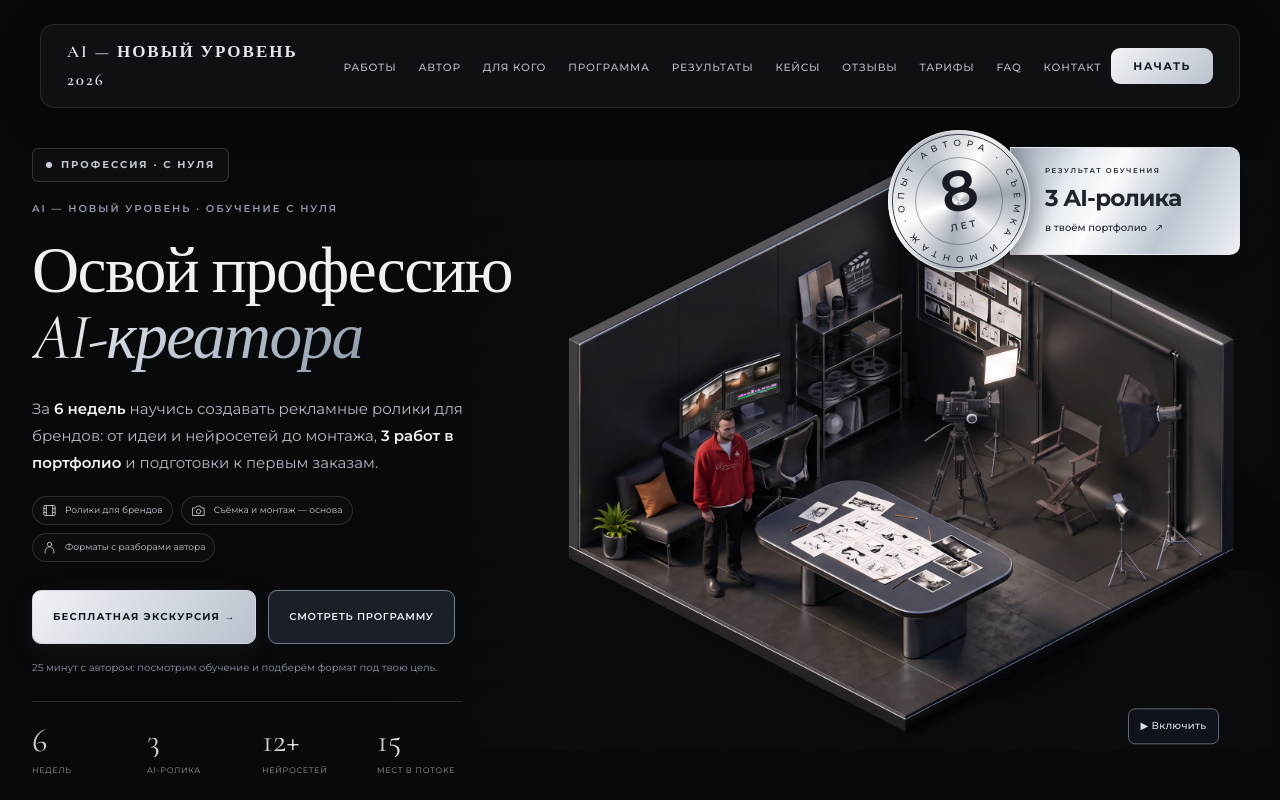
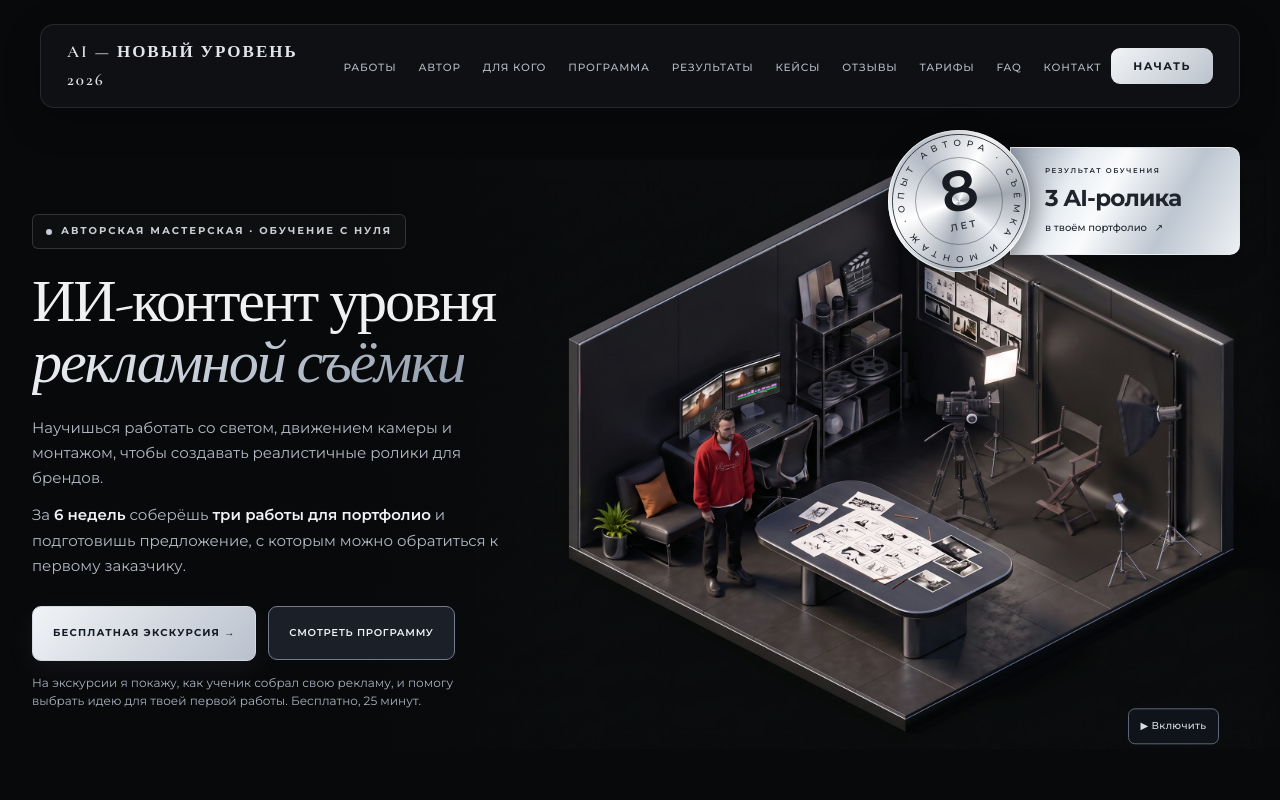
Before and after one commit to akapsutyanov/site, a plain HTML site: page master/index.html in a window 1280 px wide. Shown: the top 800 px of the page. Drawn offline with nearby package versions, Linux system fonts and the light colour scheme; animation ran at ten frames a second.

Commit message:
Обновить первый экран курса и стабилизировать переход к экскурсии

```diff
--- a/master/index.html
+++ b/master/index.html
@@ -3,8 +3,8 @@
 <head>
 <meta charset="UTF-8">
 <meta name="viewport" content="width=device-width, initial-scale=1.0">
-<title>Профессия AI-креатор — AI Новый Уровень 2026</title>
-<meta name="description" content="Освой профессию AI-креатора с нуля: 6 недель, рекламные ролики для брендов, 3 работы в портфолио и подготовка к первым заказам. Личные разборы автора в Мастер-группе и VIP.">
+<title>ИИ-контент уровня рекламной съёмки — AI Новый Уровень 2026</title>
+<meta name="description" content="Научись создавать реалистичные ролики для брендов. За 6 недель собери три работы для портфолио и подготовь предложение первому заказчику.">
 <meta name="theme-color" content="#060608">
 <link rel="canonical" href="https://neurocreator2.ru/master/">
 <link rel="icon" type="image/png" href="favicon.png">
@@ -12,8 +12,8 @@
 <!-- Open Graph (превью при репосте в Telegram, WhatsApp, ВК, соцсети) -->
 <meta property="og:type" content="website">
 <meta property="og:site_name" content="AI — Новый Уровень 2026">
-<meta property="og:title" content="Профессия AI-креатор — AI Новый Уровень 2026">
-<meta property="og:description" content="Освой профессию AI-креатора с нуля: 6 недель, рекламные ролики для брендов, 3 работы в портфолио и подготовка к первым заказам. Личные разборы автора в Мастер-группе и VIP.">
+<meta property="og:title" content="ИИ-контент уровня рекламной съёмки — AI Новый Уровень 2026">
+<meta property="og:description" content="Научись создавать реалистичные ролики для брендов. За 6 недель собери три работы для портфолио и подготовь предложение первому заказчику.">
 <meta property="og:url" content="https://neurocreator2.ru/master/">
 <meta property="og:image" content="https://neurocreator2.ru/master/og-image.jpg">
 <meta property="og:image:width" content="1200">
@@ -21,8 +21,8 @@
 <meta property="og:locale" content="ru_RU">
 <!-- Twitter -->
 <meta name="twitter:card" content="summary_large_image">
-<meta name="twitter:title" content="Профессия AI-креатор — AI Новый Уровень 2026">
-<meta name="twitter:description" content="Освой профессию AI-креатора с нуля: 6 недель, рекламные ролики для брендов, 3 работы в портфолио и подготовка к первым заказам. Личные разборы автора в Мастер-группе и VIP.">
+<meta name="twitter:title" content="ИИ-контент уровня рекламной съёмки — AI Новый Уровень 2026">
+<meta name="twitter:description" content="Научись создавать реалистичные ролики для брендов. За 6 недель собери три работы для портфолио и подготовь предложение первому заказчику.">
 <meta name="twitter:image" content="https://neurocreator2.ru/master/og-image.jpg">
 <link rel="preconnect" href="https://fonts.googleapis.com">
 <link rel="preconnect" href="https://fonts.gstatic.com" crossorigin>
@@ -933,7 +933,7 @@ footer {
   transition: border-color .35s, box-shadow .35s;   /* no transform — it breaks elements inside CSS columns */
 }
 .review-card:hover { border-color: rgba(200,200,200,0.30); box-shadow: 0 18px 48px rgba(0,0,0,0.62); }
-.review-card img { width: 100%; display: block; cursor: zoom-in; }   /* ← your real screenshot goes here */
+.review-card img { width: 100%; height: auto; display: block; cursor: zoom-in; }   /* ← your real screenshot goes here */
 /* empty slot shown until a real screenshot is dropped in */
 .review-slot {
   display: flex; flex-direction: column; align-items: center; justify-content: center; gap: 12px;
@@ -1450,7 +1450,7 @@ section[id]{scroll-margin-top:120px}
   .section-light .exc-cta{width:100%;justify-content:center;padding:17px 16px;font-size:11px;letter-spacing:1px}
 }
 </style>
-<link rel="stylesheet" href="/master/workshop.css?v=20261031">
+<link rel="stylesheet" href="/master/workshop.css?v=20261124">
 <link rel="stylesheet" href="/master/media-gallery.css?v=20261110">
 <link rel="stylesheet" href="/master/icons.css?v=20261110">
 
@@ -1516,26 +1516,15 @@ section[id]{scroll-margin-top:120px}
     <button class="motion-toggle" type="button" aria-label="Включить анимацию мастерской" hidden>▶ Включить</button>
   </div>
   <div class="vaWrap">
-    <div class="vaBadge"><i></i>Профессия · с нуля</div>
-    <div class="vaEyebrow">AI — Новый Уровень · Обучение с нуля</div>
-    <h1 class="vaTitle">Освой профессию<br><em>AI-креатора</em></h1>
-    <p class="vaSub">За <b>6 недель</b> научись создавать рекламные ролики для брендов: от идеи и нейросетей до монтажа, <b>3 работ в портфолио</b> и подготовки к первым заказам.</p>
-    <div class="vaPills">
-      <div class="vaPill"><span><svg class="ui-icon" viewBox="0 0 24 24" aria-hidden="true" focusable="false"><use href="/master/icons.svg#film"></use></svg></span> Ролики для брендов</div>
-      <div class="vaPill"><span><svg class="ui-icon" viewBox="0 0 24 24" aria-hidden="true" focusable="false"><use href="/master/icons.svg#camera"></use></svg></span> Съёмка и монтаж — основа</div>
-      <div class="vaPill"><span><svg class="ui-icon" viewBox="0 0 24 24" aria-hidden="true" focusable="false"><use href="/master/icons.svg#user"></use></svg></span> Форматы с разборами автора</div>
-    </div>
+    <div class="vaBadge"><i></i>Авторская мастерская · обучение с нуля</div>
+    <h1 class="vaTitle">ИИ-контент уровня<br><em>рекламной съёмки</em></h1>
+    <p class="vaSub">Научишься работать со светом, движением камеры и монтажом, чтобы создавать реалистичные ролики для брендов.</p>
+    <p class="offer-result">За <strong>6 недель</strong> соберёшь <strong>три работы для портфолио</strong> и подготовишь предложение, с которым можно обратиться к первому заказчику.</p>
     <div class="vaBtns">
       <a href="#excursion" class="btn-primary">Бесплатная экскурсия →</a>
       <a href="#program" class="btn-secondary">Смотреть программу</a>
     </div>
-    <p class="vaCtaNote">25 минут с автором: посмотрим обучение и подберём формат под твою цель.</p>
-    <div class="vaStats">
-      <div><div class="vsN">6</div><div class="vsL">недель</div></div>
-      <div><div class="vsN">3</div><div class="vsL">AI-ролика</div></div>
-      <div><div class="vsN">12+</div><div class="vsL">нейросетей</div></div>
-      <div><div class="vsN">15</div><div class="vsL">мест в потоке</div></div>
-    </div>
+    <p class="offer-note">На экскурсии я покажу, как ученик собрал свою рекламу, и помогу выбрать идею для твоей первой работы. Бесплатно, 25 минут.</p>
   </div>
   <div class="workshop-marks" aria-label="Опыт автора и результат обучения">
     <a class="experience-seal" href="#author" aria-label="8 лет опыта автора в съёмке и монтаже">
@@ -1638,7 +1627,7 @@ section[id]{scroll-margin-top:120px}
   <div class="section-label reveal">Автор</div>
   <h2 class="section-title reveal">Учись у автора<br><em>с опытом съёмки и монтажа</em></h2>
   <div class="author-grid reveal">
-    <div class="author-photo"><img src="author-round.jpg" alt="Александр Капустьянов" loading="lazy"></div>
+    <div class="author-photo"><img src="author-round.jpg" alt="Александр Капустьянов" width="760" height="760" loading="lazy"></div>
     <div>
       <p class="author-lead"><b>Александр Капустьянов.</b> Восемь лет снимаю и монтирую, последние три года создаю контент с нейросетями. Работаю с брендами: делаю рекламные ролики, карточки товаров и визуал для продвижения.</p>
       <p class="author-lead" style="margin-top:18px">В обучении соединяю <b>режиссуру, генерацию и монтаж</b>. Ты учишься придумывать идею под задачу бренда, работать со светом и кадром, собирать отдельные сцены в цельный ролик. Эти навыки помогают оценивать и улучшать результат при работе с разными нейросетями.</p>
@@ -2109,8 +2098,8 @@ section[id]{scroll-margin-top:120px}
   <h2 class="section-title reveal">Загляни в кабинет<br><em>до покупки</em></h2>
   <p class="cab-sub reveal">Всё обучение в одном месте. Демо-кабинет открывается без регистрации — экскурсия по нему идёт сама и занимает минуту.</p>
   <div class="cab-shots reveal">
-    <a href="https://app.neurocreator2.ru/tour?utm_source=master&amp;utm_medium=cabinet_block" target="_blank" rel="noopener" class="cab-shot"><img src="cabinet/cab-home.jpg" alt="Главная кабинета ученика: продолжить урок, ранг, цель недели" loading="lazy"></a>
-    <a href="https://app.neurocreator2.ru/tour?utm_source=master&amp;utm_medium=cabinet_block" target="_blank" rel="noopener" class="cab-shot"><img src="cabinet/cab-course.jpg" alt="Программа в кабинете: шесть модулей" loading="lazy"></a>
+    <a href="https://app.neurocreator2.ru/tour?utm_source=master&amp;utm_medium=cabinet_block" target="_blank" rel="noopener" class="cab-shot"><img src="cabinet/cab-home.jpg" alt="Главная кабинета ученика: продолжить урок, ранг, цель недели" width="1600" height="1000" loading="lazy"></a>
+    <a href="https://app.neurocreator2.ru/tour?utm_source=master&amp;utm_medium=cabinet_block" target="_blank" rel="noopener" class="cab-shot"><img src="cabinet/cab-course.jpg" alt="Программа в кабинете: шесть модулей" width="1600" height="1000" loading="lazy"></a>
   </div>
   <div class="cab-grid reveal">
     <div class="cab-card"><b>Уроки и программа</b><span>Шесть модулей, короткие видео, промпты с кнопкой «скопировать». Кабинет помнит, где ты остановился.</span></div>
@@ -2142,10 +2131,10 @@ section[id]{scroll-margin-top:120px}
 
   <div class="reviews-masonry reveal">
 
-    <div class="review-card"><div class="review-person">A S <span>Telegram</span></div><img src="review-1.jpg" alt="Отзыв A S о практике и понятной подаче материала" loading="lazy" tabindex="0" role="button" aria-label="Увеличить отзыв A S" onerror="reviewFail(this,'review-1.jpg')"></div>
-    <div class="review-card"><div class="review-person">Алиса <span>Telegram</span></div><img src="review-2.jpg" alt="Отзыв Алисы о понятных уроках" loading="lazy" tabindex="0" role="button" aria-label="Увеличить отзыв Алисы" onerror="reviewFail(this,'review-2.jpg')"></div>
-    <div class="review-card"><div class="review-person">Nikita <span>Telegram</span></div><img src="review-3.jpg" alt="Отзыв Nikita о первых работах и поддержке на курсе" loading="lazy" tabindex="0" role="button" aria-label="Увеличить отзыв Nikita" onerror="reviewFail(this,'review-3.jpg')"></div>
-    <div class="review-card"><div class="review-person">Рустам <span>Telegram</span></div><img src="review-4.jpg" alt="Отзыв Рустама о практике и обратной связи" loading="lazy" tabindex="0" role="button" aria-label="Увеличить отзыв Рустама" onerror="reviewFail(this,'review-4.jpg')"></div>
+    <div class="review-card"><div class="review-person">A S <span>Telegram</span></div><img src="review-1.jpg" alt="Отзыв A S о практике и понятной подаче материала" width="1290" height="830" loading="lazy" tabindex="0" role="button" aria-label="Увеличить отзыв A S" onerror="reviewFail(this,'review-1.jpg')"></div>
+    <div class="review-card"><div class="review-person">Алиса <span>Telegram</span></div><img src="review-2.jpg" alt="Отзыв Алисы о понятных уроках" width="1290" height="553" loading="lazy" tabindex="0" role="button" aria-label="Увеличить отзыв Алисы" onerror="reviewFail(this,'review-2.jpg')"></div>
+    <div class="review-card"><div class="review-person">Nikita <span>Telegram</span></div><img src="review-3.jpg" alt="Отзыв Nikita о первых работах и поддержке на курсе" width="1290" height="1582" loading="lazy" tabindex="0" role="button" aria-label="Увеличить отзыв Nikita" onerror="reviewFail(this,'review-3.jpg')"></div>
+    <div class="review-card"><div class="review-person">Рустам <span>Telegram</span></div><img src="review-4.jpg" alt="Отзыв Рустама о практике и обратной связи" width="1290" height="2072" loading="lazy" tabindex="0" role="button" aria-label="Увеличить отзыв Рустама" onerror="reviewFail(this,'review-4.jpg')"></div>
 
   </div>
 </section>
--- a/master/workshop.css
+++ b/master/workshop.css
@@ -162,3 +162,12 @@ nav{position:fixed}.nav-burger{display:none}
 .workshop-marks a:focus-visible{outline:2px solid #fff;outline-offset:5px}
 @media(max-width:1100px){.workshop-marks{position:relative;inset:auto;order:6;margin:10px auto 3px;width:352px;max-width:100%}.vaStats{order:7}}
 @media(max-width:600px){.workshop-marks{width:310px;margin-top:8px}.experience-seal{width:118px;height:118px}.portfolio-mark{min-height:88px;width:210px;padding:14px 12px 14px 28px;gap:8px}.portfolio-mark strong{font-size:21px}.mark-kicker{font-size:6px;letter-spacing:1.2px}.mark-caption{font-size:9px}}
+
+/* Course offer and excursion on the first screen. */
+.vaHero .vaBadge{display:inline-flex;margin:0;color:#c9ced6}
+.vaTitle{font-size:clamp(56px,4.7vw,76px);line-height:1.015;letter-spacing:-.035em;max-width:640px;margin:22px 0 0}
+.vaSub,.offer-result{max-width:475px;color:#b4bbc6;line-height:1.68;font-size:15px}
+.vaSub{margin:22px 0 0}.offer-result{margin:12px 0 0}.offer-result strong{font-weight:600;color:#f0f2f5}
+.offer-note{max-width:430px;margin-top:13px;color:#aab2be;font-size:12px;line-height:1.55}
+@media(max-width:1100px){.vaTitle{margin:15px 0 0;font-size:clamp(40px,6.8vw,64px);max-width:100%}.vaSub,.offer-result{order:2;max-width:525px;font-size:14px;text-align:center}.vaSub{margin-top:16px}.offer-result{margin-top:8px}.offer-note{order:4;max-width:430px;text-align:center}}
+@media(max-width:600px){.vaHero{padding-top:90px}.vaTitle{font-size:clamp(34px,9.5vw,52px);margin-top:14px}.vaSub,.offer-result{font-size:13px;line-height:1.55}.offer-note{font-size:11px}.vaHero .vaBadge{font-size:8px;letter-spacing:1.15px}}
```
